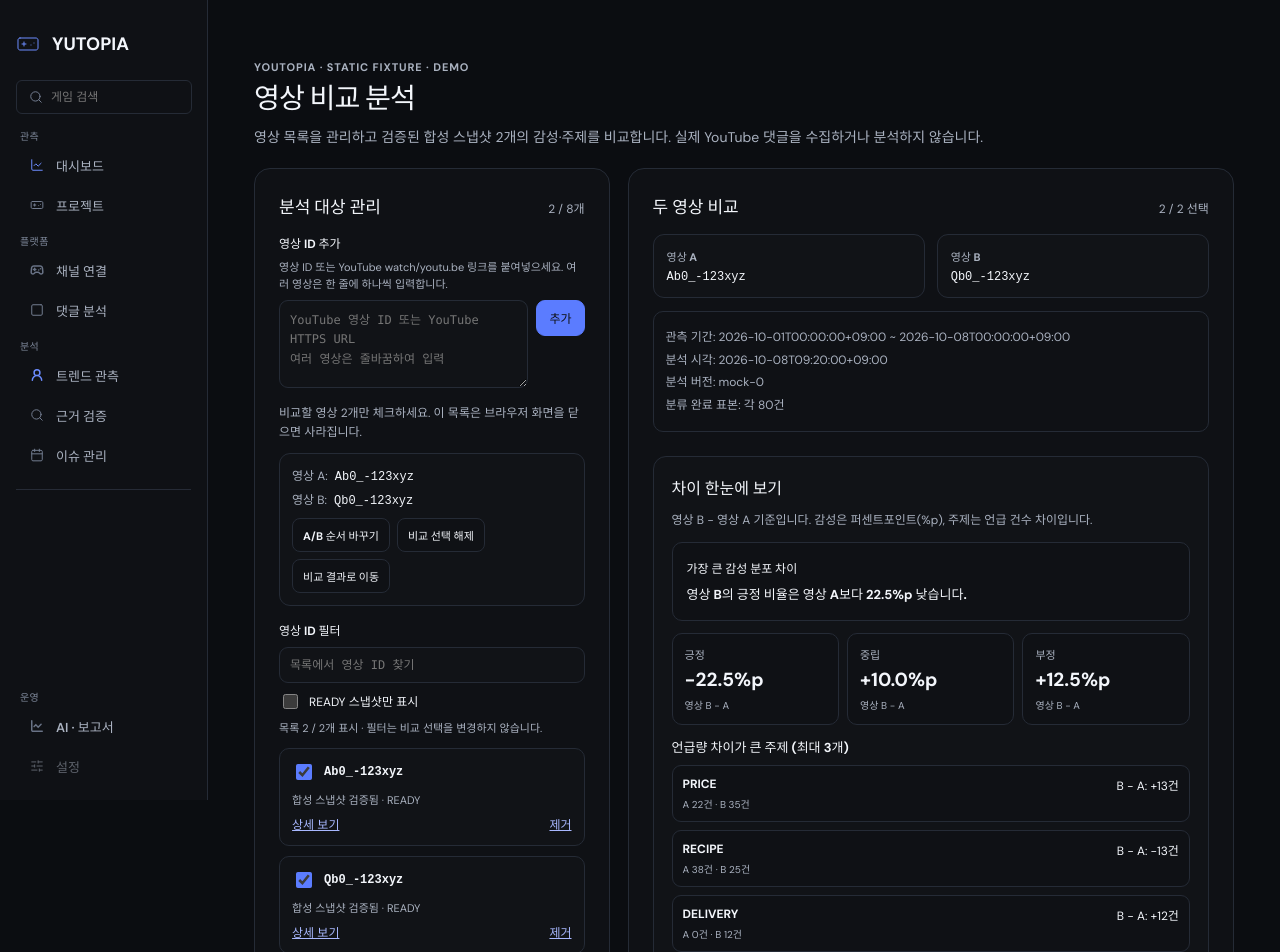
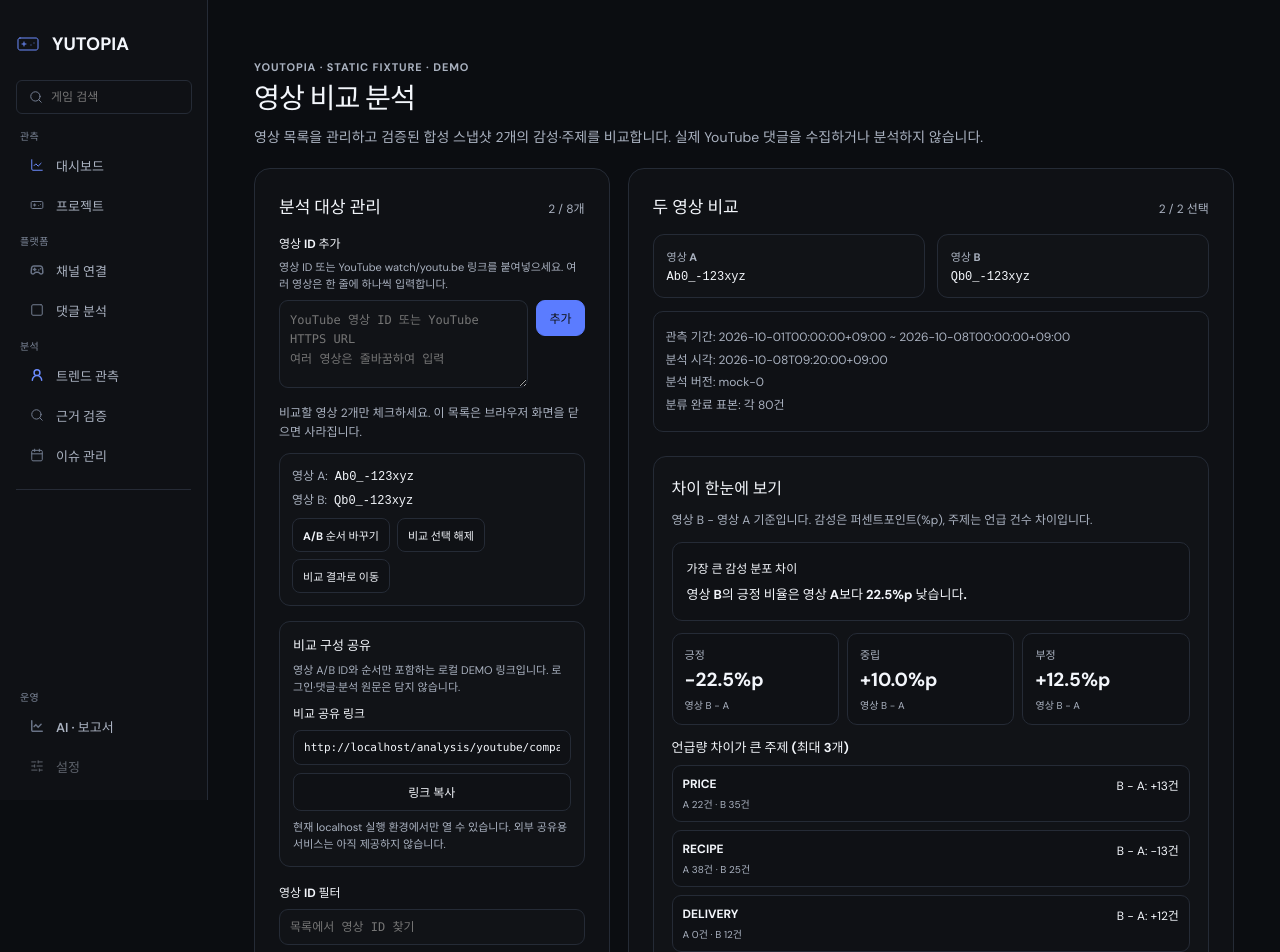
Before and after one commit to Choi1999/YOUTOPIA, a React (Vite) app in the folder frontend/: page /analysis/youtube/compare in a window 1280 px wide. Shown: the top 952 px of the page. Built offline with nearby package versions, Linux system fonts and the light colour scheme.

Commit message:
feat(yu39): restore canonical ID-only A/B share links and safe copy UX

```diff
--- /dev/null
+++ b/frontend/src/features/analysis-target/comparisonShareLink.ts
@@ -0,0 +1,70 @@
+import { createAnalysisTarget } from "./analysisTarget";
+
+const COMPARE_ROUTE = "/analysis/youtube/compare";
+
+export type CompareLinkSelection =
+  | Readonly<{ kind: "DEFAULT" | "INVALID"; videoIds: readonly string[] }>
+  | Readonly<{ kind: "SINGLE" | "PAIR"; videoIds: readonly string[] }>;
+
+/**
+ * YU-39: Decode a one- or two-video URL request, preserving the A/B order.
+ * Any malformed, duplicate, unexpected or excess fields fail closed.
+ * An empty search means the ordinary local demo entry, not a shared pair.
+ */
+export function parseComparisonQuery(query: URLSearchParams): CompareLinkSelection {
+  const pairs = [...query.entries()];
+  if (pairs.length === 0) return { kind: "DEFAULT", videoIds: [] };
+  if (pairs.length > 2 || pairs.some(([name]) => name !== "video")) {
+    return { kind: "INVALID", videoIds: [] };
+  }
+
+  const ids = pairs.map(([, id]) => id);
+  if (!ids.every(id => createAnalysisTarget("VIDEO", id) !== null) ||
+      new Set(ids).size !== ids.length) {
+    return { kind: "INVALID", videoIds: [] };
+  }
+  return {
+    kind: ids.length === 1 ? "SINGLE" : "PAIR",
+    videoIds: ids,
+  };
+}
+
+/**
+ * YU-39: Only target identifiers and their order enter the share URL.
+ * Never serialize snapshots, source comments, credentials or the current
+ * browser location's search/hash. This function does not contact any server.
+ */
+export function buildComparisonSharePath(ids: readonly string[]): string | null {
+  if (
+    ids.length !== 2 ||
+    ids[0] === ids[1] ||
+    !ids.every(id => createAnalysisTarget("VIDEO", id) !== null)
+  ) return null;
+
+  const query = new URLSearchParams();
+  query.append("video", ids[0]);
+  query.append("video", ids[1]);
+  return COMPARE_ROUTE + "?" + query.toString();
+}
+
+/**
+ * Produce an absolute URL only when the local app's trusted HTTP(S) origin
+ * is supplied; production hosting has not been configured or approved.
+ */
+export function buildComparisonShareUrl(
+  origin: string,
+  ids: readonly string[],
+): string | null {
+  const path = buildComparisonSharePath(ids);
+  if (!path) return null;
+  let url: URL;
+  try { url = new URL(origin); }
+  catch { return null; }
+  if (
+    (url.protocol !== "https:" && url.protocol !== "http:") ||
+    url.username || url.password ||
+    url.pathname !== "/" || url.search || url.hash ||
+    url.origin !== origin
+  ) return null;
+  return url.origin + path;
+}
--- a/frontend/src/pages/analysis/VideoComparisonPage.tsx
+++ b/frontend/src/pages/analysis/VideoComparisonPage.tsx
@@ -3,6 +3,7 @@ import { Link, useSearchParams } from "react-router-dom";
 
 import { createAnalysisTarget } from "../../features/analysis-target/analysisTarget";
 import { parseVideoBatch, type VideoBatchResult } from "../../features/analysis-target/videoInput";
+import { parseComparisonQuery, buildComparisonShareUrl } from "../../features/analysis-target/comparisonShareLink";
 import { useAnalysisRepository } from "../../features/analysis/data/AnalysisRepositoryContext";
 import {
   projectDemoAnalysisSnapshot,
@@ -50,16 +51,12 @@ const ENTRY_LABEL: Record<Entry["kind"], string> = {
 };
 
 function initialIds(search: URLSearchParams): string[] {
-  const matches = search.getAll("video");
-  if (
-    matches.length === 1 &&
-    createAnalysisTarget("VIDEO", matches[0])
-  ) {
-    // Side Panel/상세 화면에서 전달된 ID 하나만 초기 선택한다.
-    // 다른 영상을 동의 없이 추가하거나 실제 분석을 시작하지 않는다.
-    return [matches[0]];
-  }
-  return [...EXAMPLES];
+  const incoming = parseComparisonQuery(search);
+  // Empty URL = ordinary demo; malformed URL = fail closed empty list.
+  // One valid ID remains single; a valid pair retains its shared A/B order.
+  return incoming.kind === "DEFAULT"
+    ? [...EXAMPLES]
+    : [...incoming.videoIds];
 }
 
 const sentiments = [
@@ -80,7 +77,12 @@ export function VideoComparisonPage() {
     initialIds(searchParams).slice(0, 2),
   );
   const [input, setInput] = useState("");
-  const [feedback, setFeedback] = useState("");
+  const [feedback, setFeedback] = useState(() =>
+    parseComparisonQuery(searchParams).kind === "INVALID"
+      ? "공유 링크의 영상 ID나 매개변수가 올바르지 않습니다. 영상을 직접 추가하세요."
+      : "",
+  );
+  const [shareFeedback, setShareFeedback] = useState("");
   const [filter, setFilter] = useState("");
   const [readyOnly, setReadyOnly] = useState(false);
   const [entries, setEntries] = useState<Record<string, Entry>>({});
@@ -227,6 +229,26 @@ export function VideoComparisonPage() {
           : ""
     : "";
 
+  /* YU-39: use ONLY the current application's origin and two selected VIDEO IDs. */
+  const shareUrl = typeof window !== "undefined"
+    ? buildComparisonShareUrl(window.location.origin, selected)
+    : null;
+
+  async function copyShareLink() {
+    if (!shareUrl) return;
+    const clipboard = typeof navigator !== "undefined" ? navigator.clipboard : undefined;
+    if (!clipboard || typeof clipboard.writeText !== "function") {
+      setShareFeedback("클립보드를 사용할 수 없습니다. 아래 링크를 직접 선택해 복사하세요.");
+      return;
+    }
+    try {
+      await clipboard.writeText(shareUrl);
+      setShareFeedback("비교 구성 링크를 복사했습니다. 합성 분석 결과 자체를 저장한 링크는 아닙니다.");
+    } catch {
+      setShareFeedback("클립보드 복사에 실패했습니다. 아래 링크를 직접 선택해 복사하세요.");
+    }
+  }
+
   const leftEntry = selected.length === 2 ? entries[selected[0]] : undefined;
   const rightEntry = selected.length === 2 ? entries[selected[1]] : undefined;
 
@@ -315,6 +337,28 @@ export function VideoComparisonPage() {
               <a href="#comparison-results">비교 결과로 이동</a>
             </div>
           </div>
+          <section className="video-compare__share"
+            aria-labelledby="comparison-share-heading">
+            <h3 id="comparison-share-heading">비교 구성 공유</h3>
+            <p>영상 A/B ID와 순서만 포함하는 로컬 DEMO 링크입니다. 로그인·댓글·분석 원문은 담지 않습니다.</p>
+            {shareUrl ? (
+              <>
+                <label htmlFor="comparison-share-url">비교 공유 링크</label>
+                <input id="comparison-share-url" type="text" readOnly
+                  value={shareUrl}
+                  onFocus={event => event.currentTarget.select()} />
+                <button type="button" onClick={() => { void copyShareLink(); }}>
+                  링크 복사
+                </button>
+                <p>현재 localhost 실행 환경에서만 열 수 있습니다. 외부 공유용 서비스는 아직 제공하지 않습니다.</p>
+              </>
+            ) : (
+              <p>공유 링크를 만들려면 서로 다른 영상 두 개를 선택하세요.</p>
+            )}
+            {shareFeedback && (
+              <p role="status" className="video-compare__share-feedback">{shareFeedback}</p>
+            )}
+          </section>
           <div className="video-compare__filter">
             <label htmlFor="comparison-filter">영상 ID 필터</label>
             <input id="comparison-filter" type="search" value={filter}
--- a/frontend/src/pages/analysis/video-comparison.css
+++ b/frontend/src/pages/analysis/video-comparison.css
@@ -521,3 +521,57 @@
   font-size: 11px;
   line-height: 1.55;
 }
+
+/* YU-39: local-only, canonical VIDEO A/B share URL. */
+.video-compare__share {
+  display: grid;
+  gap: 8px;
+  padding: 13px;
+  margin-bottom: 16px;
+  border-radius: 11px;
+  border: 1px solid var(--border-default);
+  background: var(--bg-subtle);
+  min-width: 0;
+}
+.video-compare__share h3 {
+  color: var(--text-primary);
+  margin: 0;
+  font-size: 13px;
+}
+.video-compare__share label {
+  font-size: 12px;
+  font-weight: 700;
+  color: var(--text-primary);
+}
+.video-compare__share input {
+  min-width: 0;
+  width: 100%;
+  padding: 10px;
+  border: 1px solid var(--border-default);
+  border-radius: 8px;
+  background: var(--bg-surface);
+  color: var(--text-primary);
+  font-family: ui-monospace, Consolas, monospace;
+  font-size: 11px;
+}
+.video-compare__share button {
+  padding: 9px;
+  border: 1px solid var(--border-default);
+  border-radius: 8px;
+  background: var(--bg-surface);
+  color: var(--text-primary);
+  font-size: 12px;
+  font-weight: 750;
+  cursor: pointer;
+}
+.video-compare__share p {
+  color: var(--text-secondary);
+  margin: 0;
+  font-size: 11px;
+  line-height: 1.55;
+  overflow-wrap: anywhere;
+}
+.video-compare__share p.video-compare__share-feedback {
+  color: var(--text-primary);
+  font-weight: 700;
+}
```
Also changed, not shown: 2 other files (tests, documents, lock files or other folders).
